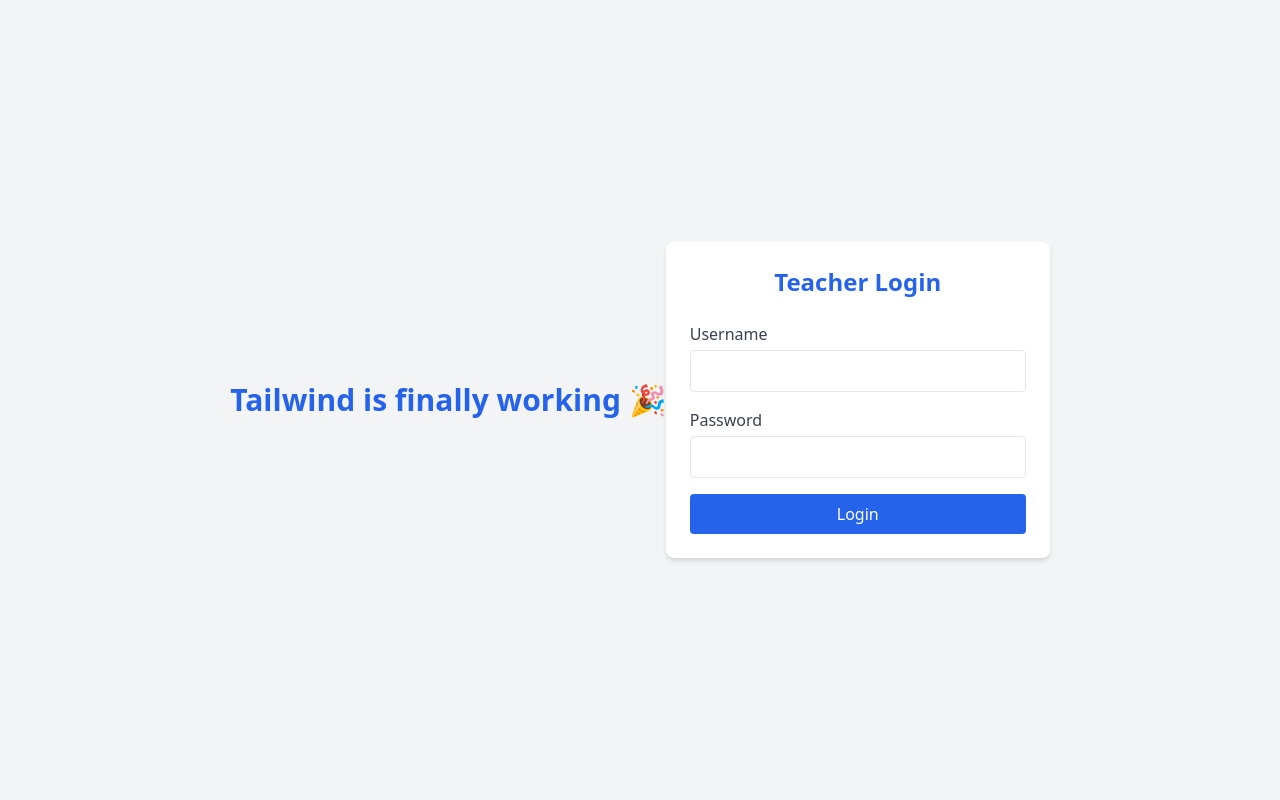
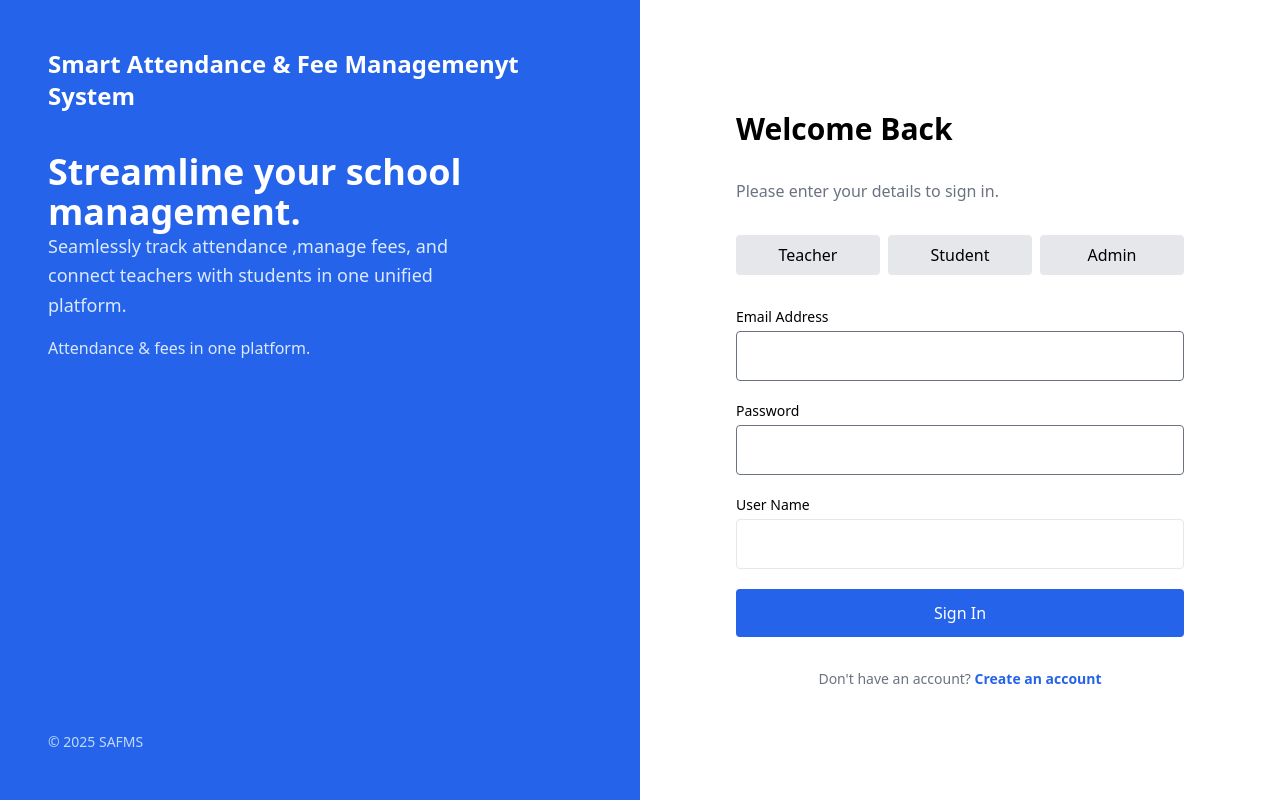
Before and after one commit to sushma0013/SAFMS, a Django app: page /login/ in a window 1280 px wide. Run offline with Django 5.2, Linux system fonts and the light colour scheme; style sheets or scripts are compiled from the project's sources; some libraries are stand-ins or nearby versions.

Commit message:
Updated login/home pages, added role-based dashboards, replaced register with signup

```diff
--- a/core/urls.py
+++ b/core/urls.py
@@ -2,30 +2,31 @@
 from django.urls import path, include
 from django.conf import settings
 from django.conf.urls.static import static
-from django.contrib.auth import views as auth_views   # ← ADD THIS LINE
-from . import views  # project-level views like home and QR generation
+from . import views
 
 urlpatterns = [
     path('admin/', admin.site.urls),
 
-    # 🔐 Authentication (Teacher/Admin Login & Logout)
-    path('login/', auth_views.LoginView.as_view(template_name='login.html'), name='login'),
-    path('logout/', auth_views.LogoutView.as_view(), name='logout'),
+    # 🏠 Home
+    path('', views.home, name='home'),
 
-    # 📌 QR-related paths
+    # 🔐 Auth system (OUR custom system)
+    path('login/', views.login_view, name='login'),
+    path('signup/', views.signup_view, name='signup'),
+    path('logout/', views.logout_view, name='logout'),
+    path('register/', views.register, name='register'),
+
+
+    # 📌 Dashboards
+    path('teacher/dashboard/', views.teacher_dashboard, name='teacher_dashboard'),
+    path('student/dashboard/', views.student_dashboard, name='student_dashboard'),
+    path('admin/dashboard/', views.admin_dashboard, name='admin_dashboard'),
+
+    # 📌 QR + Attendance
     path('generate_qr/', views.generate_qr, name='generate_qr'),
     path('show_qr/<int:session_id>/', views.show_qr, name='show_qr'),
-
-    # 📌 Attendance app URLs
-    path('attendance/', include('attendance.urls',namespace='attendance')),
-
-    # 🏠 Home Page
-    path('', views.home, name='home'),
-
-    path('register/', views.register, name='register'),
-
+    path('attendance/', include('attendance.urls', namespace='attendance')),
 ]
 
-# Serve media files in debug mode
 if settings.DEBUG:
     urlpatterns += static(settings.MEDIA_URL, document_root=settings.MEDIA_ROOT)
--- a/core/views.py
+++ b/core/views.py
@@ -1,6 +1,12 @@
 from django.shortcuts import render,redirect
 from django.http import HttpResponse
 from django.contrib.auth.forms import UserCreationForm
+from django.contrib.auth import authenticate, login, logout
+from django.shortcuts import render, redirect
+from django.contrib.auth.decorators import login_required
+from django.contrib.auth.models import User
+from django.contrib import messages
+from django.contrib.auth.models import User
 
 def home(request):
       return render(request, 'home.html')
@@ -23,3 +29,70 @@
     else:
         form = UserCreationForm()
     return render(request, 'register.html', {'form': form})
+
+
+
+
+def login_view(request):
+    role = request.GET.get('role')
+
+    if request.method == 'POST':
+        username = request.POST['email']   # still coming from email field
+        password = request.POST['password']
+        role = request.POST['role']
+
+        user = authenticate(request, username=username, password=password)
+
+        if user and user.profile.role == role:
+            login(request, user)
+
+            if role == 'teacher':
+                return redirect('teacher_dashboard')
+            elif role == 'student':
+                return redirect('student_dashboard')
+            elif role == 'admin':
+                return redirect('admin_dashboard')
+
+    return render(request, 'login.html', {'role': role})
+
+
+
+def logout_view(request):
+    logout(request)
+    return redirect('login')
+
+
+@login_required
+def teacher_dashboard(request):
+    return render(request, 'teacher_dashboard.html')
+
+@login_required
+def student_dashboard(request):
+    return render(request, 'student_dashboard.html')
+
+@login_required
+def admin_dashboard(request):
+    return render(request, 'admin_dashboard.html')
+
+
+
+def signup_view(request):
+    if request.method == 'POST':
+        username = request.POST['username']
+        password = request.POST['password']
+        role = request.POST['role']
+
+        if User.objects.filter(username=username).exists():
+            messages.error(request, 'User already exists')
+            return redirect('signup')
+
+        user = User.objects.create_user(username=username, password=password)
+        user.save()
+
+        # assign role
+        user.profile.role = role
+        user.profile.save()
+
+        return redirect('login')
+
+    return render(request, 'signup.html')
--- a/templates/home.html
+++ b/templates/home.html
@@ -87,7 +87,7 @@
 <!-- Hero Content -->
 <div class="flex flex-col gap-6 text-left">
 <h1 class="text-4xl md:text-5xl lg:text-6xl font-black leading-[1.1] tracking-tight text-slate-900 dark:text-white">
-                                Smart Management for <span class="text-primary">Modern Education</span>
+                                Smart Attendance & <span class="text-primary">Fee Management</span>
 </h1>
 <p class="text-lg text-slate-600 dark:text-slate-300 max-w-[540px] leading-relaxed">
                                  Simplify attendance tracking and fee management through one secure platform designed for modern educational institutions. Dedicated portals for Students, Teachers, and Administrators.
--- a/templates/login.html
+++ b/templates/login.html
@@ -1,4 +1,4 @@
-{% load static %}
+{% comment %} {% load static %}
 <!DOCTYPE html>
 <html class="Light" Lang="en">
 
@@ -40,4 +40,105 @@
     </div>
 
 </body>
+</html> {% endcomment %}
+
+{% load static %}
+<!DOCTYPE html>
+<html class="light" lang="en">
+<head>
+<meta charset="UTF-8">
+<meta content="width=device-width, initial-scale=1.0" name="viewport"/>
+
+<title>Smart Attendance - Login</title>
+
+<!-- Fonts -->
+<link rel="preconnect" href="https://fonts.googleapis.com">
+<link rel="preconnect" href="https://fonts.gstatic.com" crossorigin>
+<link href="https://fonts.googleapis.com/css2?family=Inter:wght@400;500;600;700;800&display=swap" rel="stylesheet">
+
+<!-- Material Symbols -->
+<link href="https://fonts.googleapis.com/css2?family=Material+Symbols+Outlined:wght@300..700&display=swap" rel="stylesheet">
+
+<!-- Tailwind CSS -->
+<link rel="stylesheet" href="{% static 'css/output.css' %}">
+<script src="https://cdn.tailwindcss.com?plugins=forms,container-queries"></script>
+
+<script>
+function setRole(role) {
+    document.getElementById("roleInput").value = role;
+}
+</script>
+</head>
+
+<body class="font-display bg-gray-100 min-h-screen flex">
+
+<!-- LEFT PANEL -->
+<div class="hidden md:flex md:w-1/2 bg-blue-600 text-white flex-col justify-between p-12">
+
+    <div>
+        <h2 class="text-2xl font-bold">Smart Attendance & Fee Managemenyt System</h2>
+
+        <h1 class="text-4xl mt-10 font-bold">Streamline your school management.</h1>
+        <p class ="text-blue-100 text-lg max-w-md leading-relaxed">
+            Seamlessly track attendance ,manage fees, and connect teachers with students in one unified platform.
+        </p>
+        <p class="mt-4 text-blue-100">Attendance & fees in one platform.</p>
+    </div>
+    <p class="text-blue-200 text-sm">© 2025 SAFMS</p>
+</div>
+
+<!-- RIGHT PANEL -->
+<div class="flex-1 flex items-center justify-center p-8 bg-white">
+<div class="w-full max-w-md space-y-8">
+
+<h1 class="text-3xl font-bold">Welcome Back</h1>
+<p class="text-gray-500">Please enter your details to sign in.</p>
+
+<!-- ROLE SELECTOR -->
+<div class="grid grid-cols-3 gap-2">
+    <button type="button" onclick="setRole('teacher')" class="py-2 rounded bg-gray-200 hover:bg-blue-600 hover:text-white">Teacher</button>
+    <button type="button" onclick="setRole('student')" class="py-2 rounded bg-gray-200 hover:bg-blue-600 hover:text-white">Student</button>
+    <button type="button" onclick="setRole('admin')" class="py-2 rounded bg-gray-200 hover:bg-blue-600 hover:text-white">Admin</button>
+</div>
+
+<!-- LOGIN FORM -->
+<form method="post" action="{% url 'login' %}" class="space-y-5">
+    {% csrf_token %}
+
+    <input type="hidden" name="role" id="roleInput" value="{{ role }}">
+
+    <div>
+        <label class="block text-sm font-medium mb-1">Email Address</label>
+        <input name="email" type="email" required
+               class="w-full p-3 border rounded focus:ring-2 focus:ring-blue-500">
+    </div>
+
+    <div>
+        <label class="block text-sm font-medium mb-1">Password</label>
+        <input name="password" type="password" required
+               class="w-full p-3 border rounded focus:ring-2 focus:ring-blue-500">
+    </div>
+     <div>
+        <label class="block text-sm font-medium mb-1">User Name</label>
+        <input name="name" type="name" required
+               class="w-full p-3 border rounded focus:ring-2 focus:ring-blue-500">
+    </div>
+
+    <button type="submit"
+            class="w-full bg-blue-600 text-white p-3 rounded hover:bg-blue-700 transition">
+        Sign In
+    </button>
+</form>
+
+<p class="text-center text-sm text-gray-500">
+    Don't have an account?
+    <a href="{% url 'signup' %}" class="text-blue-600 font-semibold hover:underline">
+        Create an account
+    </a>
+</p>
+
+</div>
+</div>
+
+</body>
 </html>
```
Also changed, not shown: templates/register.html (deleted, +0 -20 lines), templates/signup.html (added, +42 -0 lines), templates/admin_dashboard.html (added), templates/student_dashboard.html (added), templates/teacher_dashboard.html (added).
